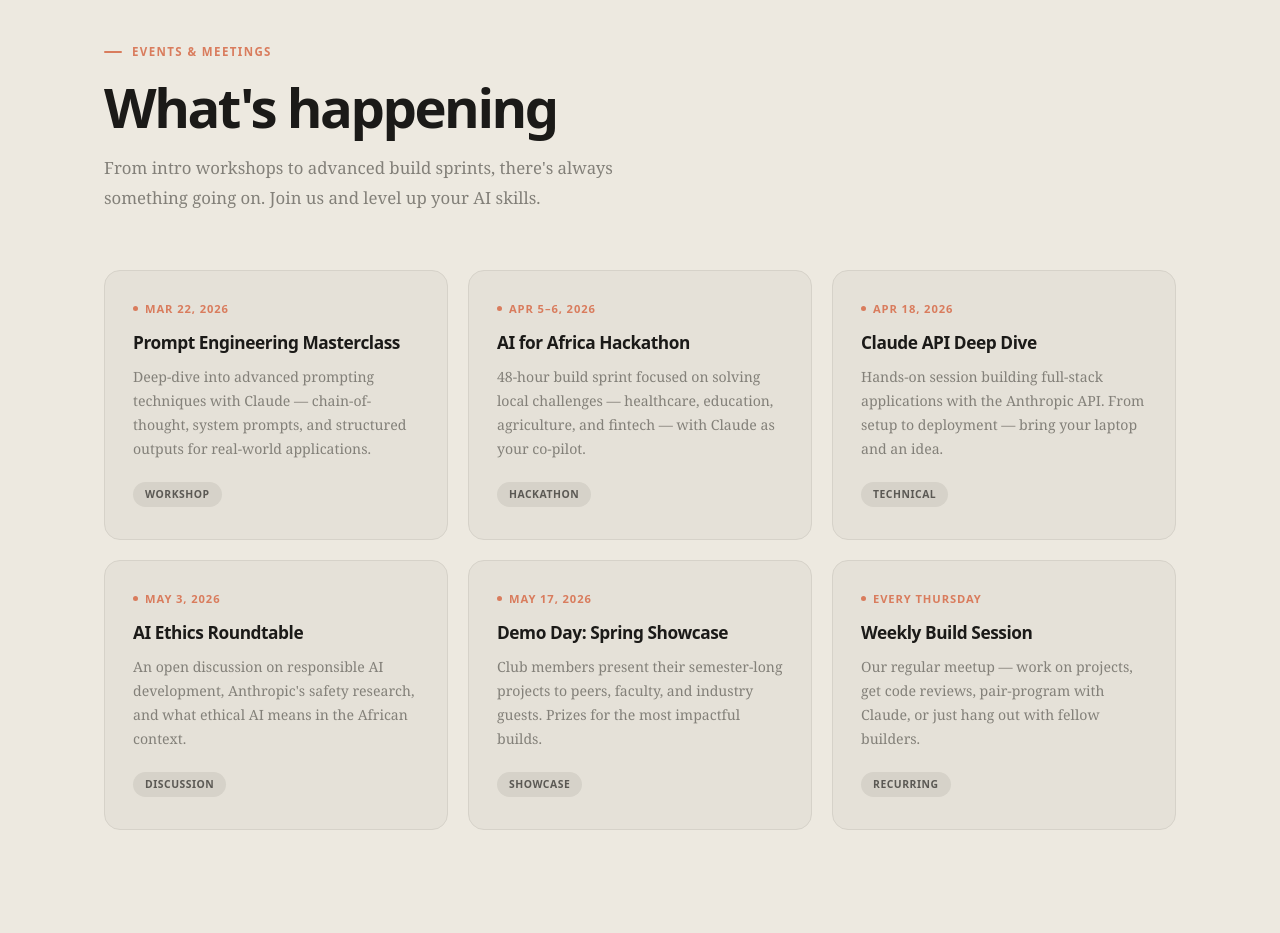
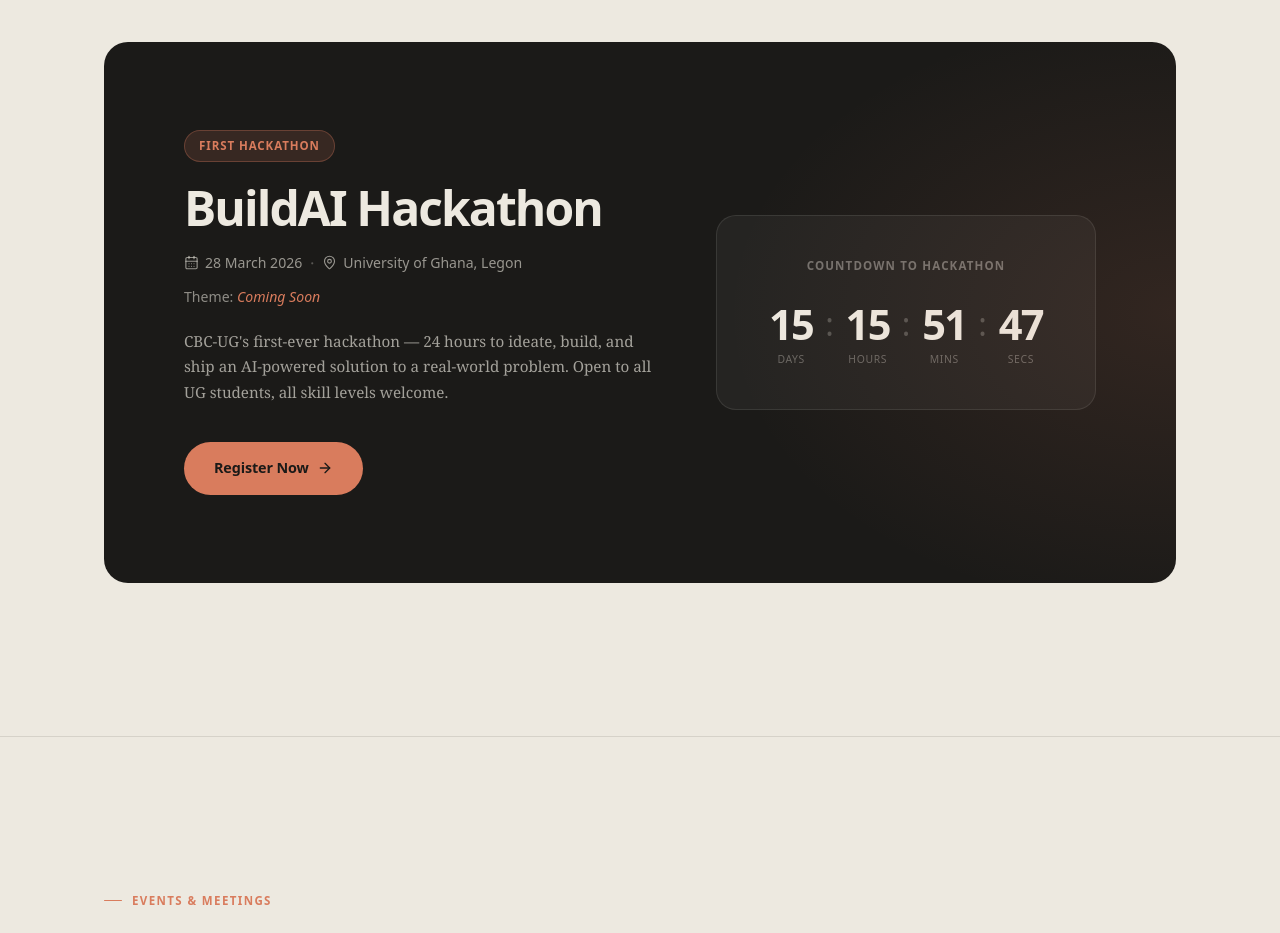
Before and after one commit to Donald-Edinam/cbc-ug, a Next.js app: page / in a window 1280 px wide. Shown: the part 1860-2793 px from the top of the page. Built offline with nearby package versions, Linux system fonts and the light colour scheme; a web font is replaced by a local one.

Commit message:
Chore: Added hackathon section

```diff
--- a/app/page.tsx
+++ b/app/page.tsx
@@ -2,6 +2,7 @@
 import Hero from "@/components/hero";
 import MarqueeBand from "@/components/marquee-band";
 import About from "@/components/about";
+import HackathonBanner from "@/components/hackathon-banner";
 import Events from "@/components/events";
 import Team from "@/components/team";
 import Projects from "@/components/projects";
@@ -20,6 +21,8 @@
       <hr className={styles.divider} />
       <About />
       <hr className={styles.divider} />
+      <HackathonBanner />
+      <hr className={styles.divider} />
       <Events />
       <MarqueeBand />
       <hr className={styles.divider} />
--- /dev/null
+++ b/components/hackathon-banner.tsx
@@ -0,0 +1,102 @@
+"use client";
+
+import { useEffect, useState } from "react";
+import { CalendarDays, MapPin, ArrowRight } from "lucide-react";
+import styles from "@/styles/page.module.css";
+
+const HACKATHON_DATE = new Date("2026-03-28T08:00:00");
+
+function getTimeLeft() {
+  const diff = HACKATHON_DATE.getTime() - Date.now();
+  if (diff <= 0) return null;
+  return {
+    days: Math.floor(diff / (1000 * 60 * 60 * 24)),
+    hours: Math.floor((diff / (1000 * 60 * 60)) % 24),
+    minutes: Math.floor((diff / (1000 * 60)) % 60),
+    seconds: Math.floor((diff / 1000) % 60),
+  };
+}
+
+export default function HackathonBanner() {
+  const [timeLeft, setTimeLeft] = useState(getTimeLeft());
+
+  useEffect(() => {
+    const id = setInterval(() => setTimeLeft(getTimeLeft()), 1000);
+    return () => clearInterval(id);
+  }, []);
+
+  return (
+    <section className={styles.hackathonBanner} id="hackathon" data-gsap="hackathon-banner">
+      <div className={styles.container}>
+        <div className={styles.hackathonInner}>
+
+          <div className={styles.hackathonMeta}>
+            <span className={styles.hackathonPill}>First Hackathon</span>
+            <h2 className={styles.hackathonTitle}>BuildAI Hackathon</h2>
+
+            <div className={styles.hackathonInfoRow}>
+              <p className={styles.hackathonDate}>
+                <CalendarDays size={15} strokeWidth={1.8} />
+                28 March 2026
+              </p>
+              <span className={styles.hackathonInfoDot}>·</span>
+              <p className={styles.hackathonDate}>
+                <MapPin size={15} strokeWidth={1.8} />
+                University of Ghana, Legon
+              </p>
+            </div>
+
+            <p className={styles.hackathonThemeLine}>
+              Theme: <span className={styles.hackathonThemeValue}>Coming Soon</span>
+            </p>
+            <p className={styles.hackathonDesc}>
+              CBC-UG&apos;s first-ever hackathon — 24 hours to ideate, build, and ship
+              an AI-powered solution to a real-world problem. Open to all UG students,
+              all skill levels welcome.
+            </p>
+            <a
+              href="https://www.jotform.com/253555944387168"
+              target="_blank"
+              rel="noopener noreferrer"
+              className={styles.hackathonCta}
+            >
+              Register Now <ArrowRight size={16} strokeWidth={2} />
+            </a>
+          </div>
+
+          <div className={styles.hackathonCountdown}>
+            <p className={styles.countdownLabel}>Countdown to Hackathon</p>
+            <div className={styles.countdownGrid}>
+              {timeLeft ? (
+                <>
+                  <div className={styles.countdownUnit}>
+                    <span className={styles.countdownNum}>{String(timeLeft.days).padStart(2, "0")}</span>
+                    <span className={styles.countdownTick}>Days</span>
+                  </div>
+                  <div className={styles.countdownSep}>:</div>
+                  <div className={styles.countdownUnit}>
+                    <span className={styles.countdownNum}>{String(timeLeft.hours).padStart(2, "0")}</span>
+                    <span className={styles.countdownTick}>Hours</span>
+                  </div>
+                  <div className={styles.countdownSep}>:</div>
+                  <div className={styles.countdownUnit}>
+                    <span className={styles.countdownNum}>{String(timeLeft.minutes).padStart(2, "0")}</span>
+                    <span className={styles.countdownTick}>Mins</span>
+                  </div>
+                  <div className={styles.countdownSep}>:</div>
+                  <div className={styles.countdownUnit}>
+                    <span className={styles.countdownNum}>{String(timeLeft.seconds).padStart(2, "0")}</span>
+                    <span className={styles.countdownTick}>Secs</span>
+                  </div>
+                </>
+              ) : (
+                <p className={styles.countdownOver}>It&apos;s happening now!</p>
+              )}
+            </div>
+          </div>
+
+        </div>
+      </div>
+    </section>
+  );
+}
--- a/components/scroll-animations.tsx
+++ b/components/scroll-animations.tsx
@@ -185,7 +185,19 @@
           );
         });
 
-        // ── 8. Join section ───────────────────────────────────────────
+        // ── 8. Hackathon banner ───────────────────────────────────────
+        const hackEl = document.querySelector('[data-gsap="hackathon-banner"]');
+        if (hackEl) {
+          gsap.fromTo(hackEl,
+            { opacity: 0, y: low ? 24 : 48 },
+            {
+              opacity: 1, y: 0, duration: 0.9, ease: c.ease,
+              scrollTrigger: { trigger: hackEl, start: "top 82%", once: true },
+            }
+          );
+        }
+
+        // ── 9. Join section ───────────────────────────────────────────
         const joinEl = document.querySelector('[data-gsap="join-section"]');
         if (joinEl) {
           const joinTl = gsap.timeline({
--- a/data/site-data.ts
+++ b/data/site-data.ts
@@ -168,6 +168,7 @@
 
 export const navLinks: NavLink[] = [
   { href: "#about", label: "About" },
+  { href: "#hackathon", label: "Hackathon" },
   { href: "#events", label: "Events" },
   { href: "#team", label: "Team" },
   { href: "#projects", label: "Projects" },
--- a/package.json
+++ b/package.json
@@ -11,6 +11,7 @@
   "dependencies": {
     "@vercel/analytics": "^2.0.1",
     "gsap": "^3.14.2",
+    "lucide-react": "^0.577.0",
     "next": "16.1.6",
     "react": "19.2.3",
     "react-dom": "19.2.3"
--- a/styles/globals.css
+++ b/styles/globals.css
@@ -94,6 +94,7 @@
 [data-gsap="about-p"],
 [data-gsap="join-section"],
 [data-gsap="join-item"],
+[data-gsap="hackathon-banner"],
 [data-gsap="footer"] {
   opacity: 0;
 }
--- a/styles/page.module.css
+++ b/styles/page.module.css
@@ -914,6 +914,198 @@
 .tagMobile { background: var(--tag-mobile-bg); color: var(--tag-mobile-c); }
 
 /* ─── Join ─── */
+/* ─── Hackathon Banner ─── */
+.hackathonBanner {
+  padding: var(--section-py) 0;
+}
+
+.hackathonInner {
+  display: grid;
+  grid-template-columns: 1fr 380px;
+  gap: 64px;
+  align-items: center;
+  background: #1b1a18;
+  border-radius: 24px;
+  padding: clamp(48px, 7vw, 88px) clamp(40px, 7vw, 80px);
+  position: relative;
+  overflow: hidden;
+}
+
+.hackathonInner::before {
+  content: '';
+  position: absolute;
+  inset: 0;
+  background: radial-gradient(ellipse 60% 80% at 100% 50%, rgba(217, 124, 93, 0.12) 0%, transparent 70%);
+  pointer-events: none;
+}
+
+.hackathonPill {
+  display: inline-block;
+  font-family: var(--font-display);
+  font-size: 0.72rem;
+  font-weight: 600;
+  letter-spacing: 0.08em;
+  text-transform: uppercase;
+  color: var(--claude-tan);
+  background: rgba(217, 124, 93, 0.15);
+  border: 1px solid rgba(217, 124, 93, 0.3);
+  padding: 5px 14px;
+  border-radius: 100px;
+  margin-bottom: 20px;
+}
+
+.hackathonTitle {
+  font-family: var(--font-display);
+  font-size: clamp(2rem, 4vw, 3rem);
+  font-weight: 750;
+  letter-spacing: -0.04em;
+  color: #ede9e0;
+  line-height: 1.1;
+  margin-bottom: 16px;
+}
+
+.hackathonDate {
+  font-family: var(--font-display);
+  font-size: 0.88rem;
+  font-weight: 500;
+  color: rgba(237, 233, 224, 0.6);
+  display: flex;
+  align-items: center;
+  gap: 6px;
+}
+
+.hackathonInfoRow {
+  display: flex;
+  align-items: center;
+  flex-wrap: wrap;
+  gap: 8px;
+  margin-bottom: 10px;
+}
+
+.hackathonInfoDot {
+  color: rgba(237, 233, 224, 0.3);
+  font-size: 1rem;
+  line-height: 1;
+}
+
+.hackathonDateIcon {
+  font-size: 1rem;
+}
+
+.hackathonThemeLine {
+  font-family: var(--font-display);
+  font-size: 0.88rem;
+  font-weight: 500;
+  color: rgba(237, 233, 224, 0.55);
+  margin-bottom: 20px;
+}
+
+.hackathonThemeValue {
+  color: var(--claude-tan);
+  font-style: italic;
+}
+
+.hackathonDesc {
+  font-family: var(--font-body);
+  font-size: 0.95rem;
+  line-height: 1.7;
+  color: rgba(237, 233, 224, 0.65);
+  max-width: 480px;
+  margin-bottom: 36px;
+}
+
+.hackathonCta {
+  display: inline-flex;
+  align-items: center;
+  gap: 8px;
+  font-family: var(--font-display);
+  font-size: 0.9rem;
+  font-weight: 600;
+  background: var(--claude-tan);
+  color: #1b1a18;
+  padding: 14px 30px;
+  border-radius: var(--radius-btn);
+  text-decoration: none;
+  letter-spacing: -0.01em;
+  transition: background 0.2s ease, transform 0.2s ease, box-shadow 0.2s ease;
+}
+
+.hackathonCta:hover {
+  background: var(--claude-amber);
+  transform: translateY(-2px);
+  box-shadow: 0 8px 28px rgba(217, 124, 93, 0.35);
+}
+
+/* Countdown */
+.hackathonCountdown {
+  background: rgba(237, 233, 224, 0.05);
+  border: 1px solid rgba(237, 233, 224, 0.1);
+  border-radius: 20px;
+  padding: 40px 32px;
+  text-align: center;
+}
+
+.countdownLabel {
+  font-family: var(--font-display);
+  font-size: 0.72rem;
+  font-weight: 600;
+  letter-spacing: 0.1em;
+  text-transform: uppercase;
+  color: rgba(237, 233, 224, 0.4);
+  margin-bottom: 28px;
+}
+
+.countdownGrid {
+  display: flex;
+  align-items: flex-start;
+  justify-content: center;
+  gap: 6px;
+}
+
+.countdownUnit {
+  display: flex;
+  flex-direction: column;
+  align-items: center;
+  gap: 6px;
+  min-width: 56px;
+}
+
+.countdownNum {
+  font-family: var(--font-display);
+  font-size: clamp(1.8rem, 3.5vw, 2.6rem);
+  font-weight: 750;
+  letter-spacing: -0.04em;
+  color: #ede9e0;
+  line-height: 1;
+  font-variant-numeric: tabular-nums;
+}
+
+.countdownTick {
+  font-family: var(--font-display);
+  font-size: 0.65rem;
+  font-weight: 500;
+  letter-spacing: 0.06em;
+  text-transform: uppercase;
+  color: rgba(237, 233, 224, 0.35);
+}
+
+.countdownSep {
+  font-family: var(--font-display);
+  font-size: clamp(1.4rem, 3vw, 2rem);
+  font-weight: 300;
+  color: rgba(237, 233, 224, 0.25);
+  line-height: 1;
+  margin-top: 4px;
+}
+
+.countdownOver {
+  font-family: var(--font-display);
+  font-size: 1.1rem;
+  font-weight: 600;
+  color: var(--claude-tan);
+}
+
+/* ─── Join Section ─── */
 .joinSection {
   background: var(--ink);
   border-radius: 24px;
@@ -1226,6 +1418,15 @@
   .teamGrid {
     grid-template-columns: repeat(3, 1fr);
   }
+
+  .hackathonInner {
+    grid-template-columns: 1fr;
+    gap: 40px;
+  }
+
+  .hackathonCountdown {
+    padding: 32px 24px;
+  }
 }
 
 @media (max-width: 900px) {
```
Also changed, not shown: 1 other file (tests, documents, lock files or other folders).
